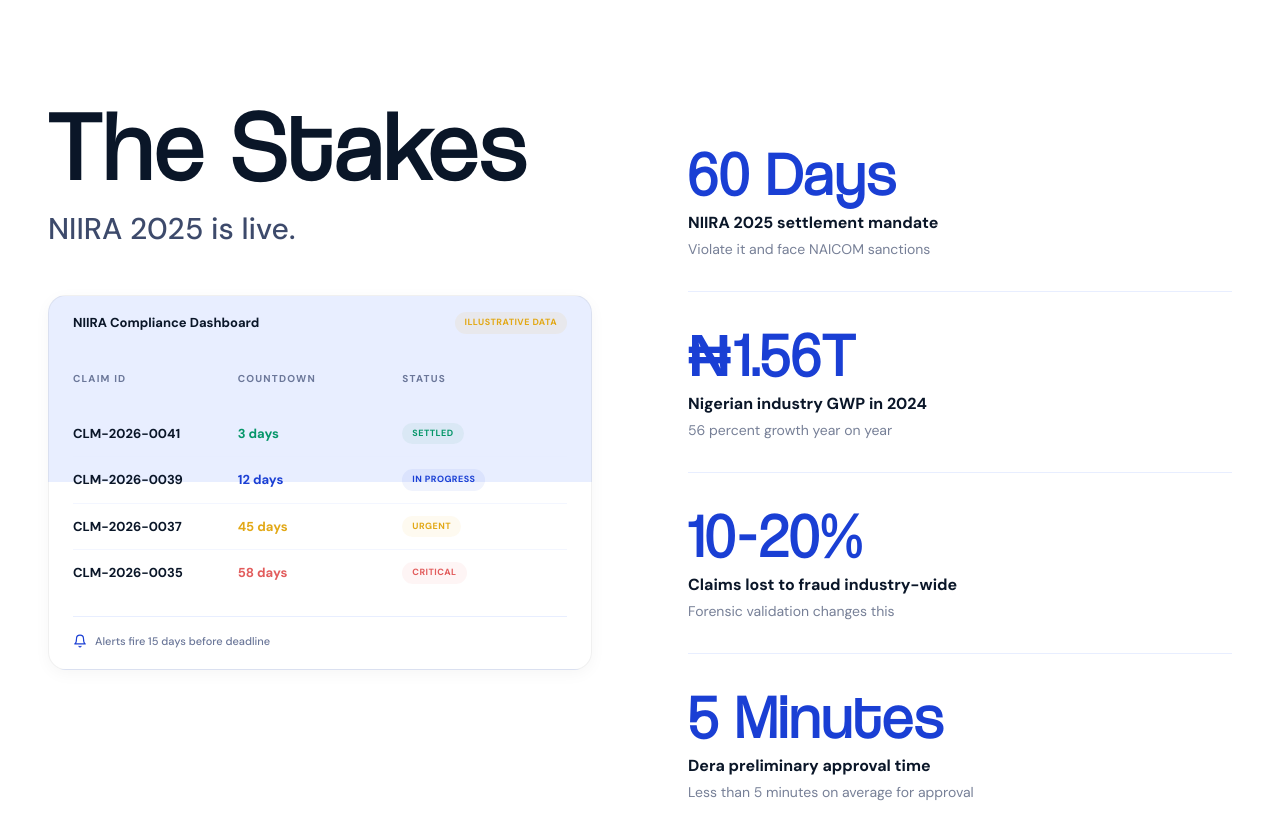
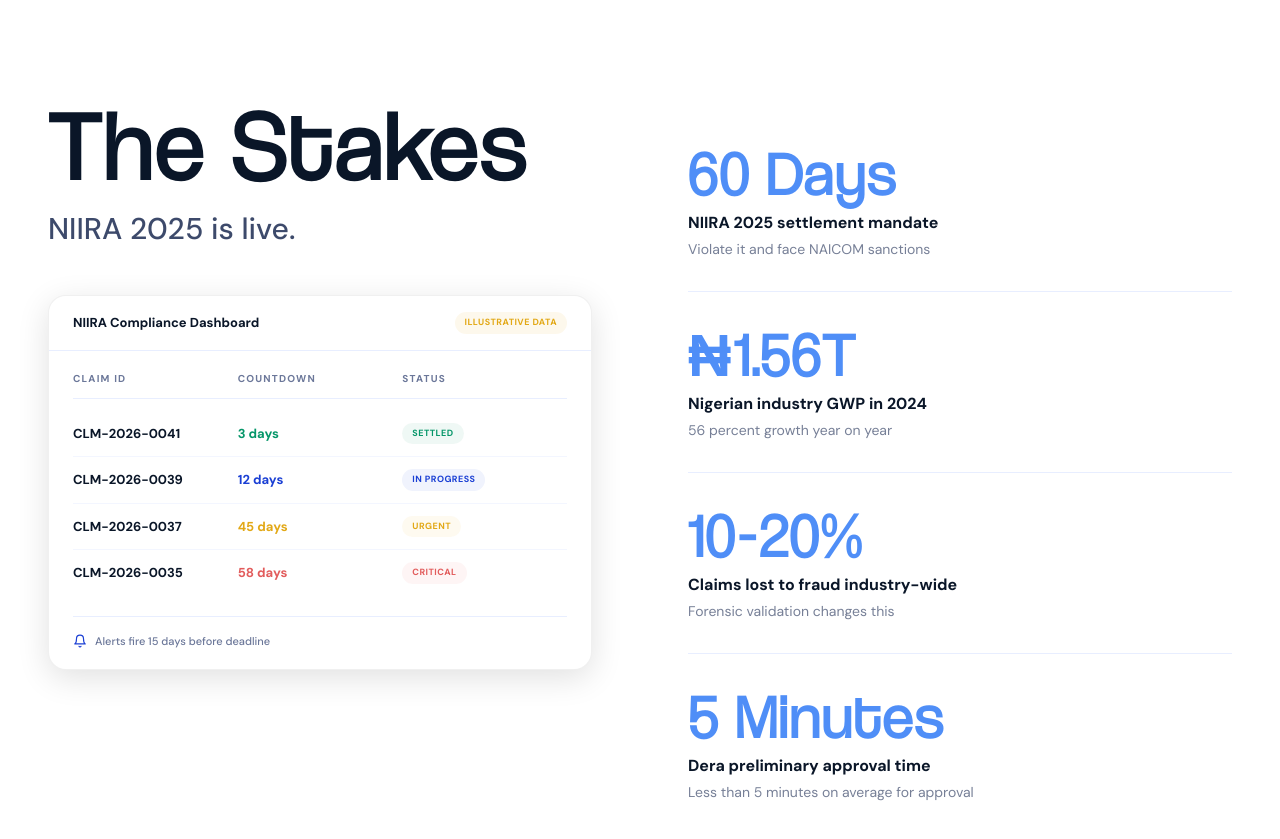
Before and after one commit to DavidErameh/dera, a Next.js app: page / in a window 1280 px wide. Shown: the part 9240-10079 px from the top of the page. Built offline with nearby package versions, Linux system fonts and the light colour scheme.

Commit message:
Update StatsSection - dashboard styling, blue numbers, animation

```diff
--- a/src/components/sections/StatsSection.tsx
+++ b/src/components/sections/StatsSection.tsx
@@ -83,9 +83,8 @@
               className="w-full rounded-2xl overflow-hidden"
               style={{
                 border: '1px solid rgba(0, 0, 0, 0.06)',
-                boxShadow: '0 4px 16px rgba(0, 0, 0, 0.04)',
-                background:
-                  'linear-gradient(to bottom, #E8EEFF 0%, #E8EEFF 50%, #FFFFFF 50%, #FFFFFF 100%)',
+                boxShadow: '0 8px 32px rgba(0, 0, 0, 0.12)',
+                background: '#FFFFFF',
               }}
             >
               {/* Header */}
@@ -203,7 +202,7 @@
                 animate={inView ? { opacity: 1, x: 0 } : {}}
                 transition={{
                   delay: 0.2 + i * 0.1,
-                  duration: 0.5,
+                  duration: 1.5,
                   ease: [0, 0, 0.2, 1],
                 }}
                 className={`py-8 ${
@@ -211,7 +210,7 @@
                 }`}
               >
                 <div className="flex items-baseline gap-5 mb-2">
-                  <span className="font-headline text-5xl md:text-6xl font-bold text-[#1A3FD4] leading-none whitespace-nowrap">
+                  <span className="font-headline text-5xl md:text-6xl font-bold text-[#4F8EF7] leading-none whitespace-nowrap">
                     {stat.isRange ? (
                       <span className="flex items-baseline">
                         <AnimatedNumber value={10} />
```
